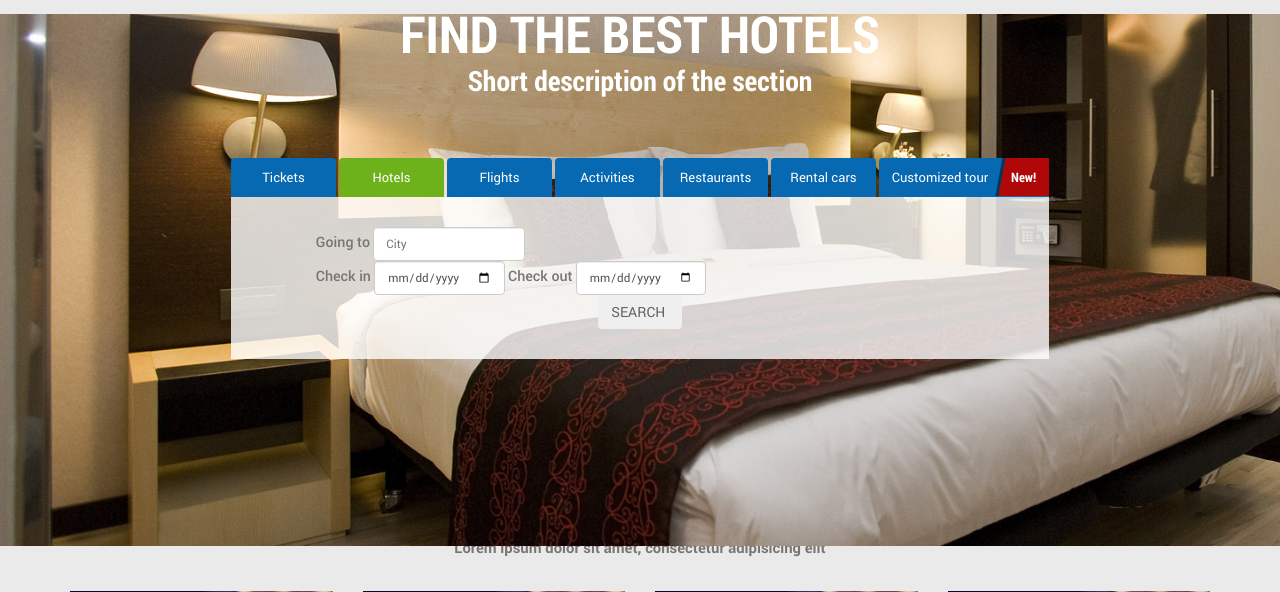
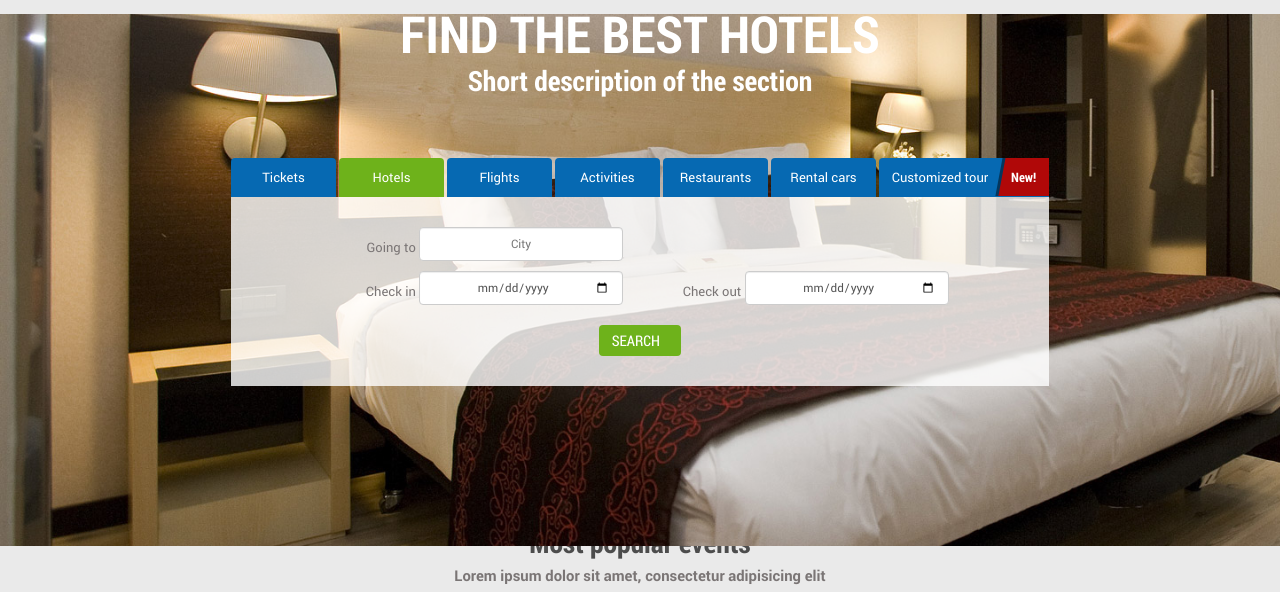
Before and after one commit to jmocana2/fanontour, a PHP site: page /00_home.html in a window 1280 px wide, after a click on "Hotels". Shown: the part 42-634 px from the top of the page. Run offline with PHP 8.4, Linux system fonts and the light colour scheme.

Commit message:
updated css

```diff
--- a/css/main.css
+++ b/css/main.css
@@ -196,6 +212,9 @@ ul {
 .fanontour-icon-sport:before {
   content: "\e603";
 }
+.fanontour-icon-search:before {
+  content: "\e604";
+}
 .no-margin {
   margin: 0 !important;
 }
@@ -325,7 +344,7 @@ a:hover {
   text-decoration: none;
 }
 label {
-  font: normal 1.1em/1.1em 'robotomedium', 'robotoregular', 'sans-serif';
+  font: normal 1em/1.1em 'robotoregular', 'Arial', 'sans-serif';
   color: #7a7575;
 }
 input.form-control,
@@ -588,6 +680,28 @@ textarea.form-control {
 .btn-primary:hover {
   background-color: #6eb21b;
   border-color: #6eb21b;
+}
+.btn-search {
+  background-color: #6eb21b;
+  color: #ffffff;
+  font: normal 1.131em/1.2em 'roboto_condensedregular', 'Arial', 'sans-serif';
+  -webkit-transition: 0.7s;
+  -moz-transition: 0.7s;
+  -ms-transition: 0.7s;
+  -o-transition: 0.7s;
+  vertical-align: middle;
+}
+.btn-search:hover {
+  color: #ffffff;
+  -webkit-opacity: 0.75;
+  -moz-opacity: 0.75;
+  opacity: 0.75;
+}
+.btn-search span {
+  font-size: .85em;
+  padding-left: 5px;
+  position: relative;
+  top: -1px;
 }
 .tab-default .nav-tabs {
   border: none;
@@ -939,6 +1053,30 @@ textarea.form-control {
   width: 100%;
   margin-left: 0;
 }
+#fanontour-search-box label {
+  width: 100px;
+  text-align: right;
+}
+#fanontour-search-box input {
+  width: 275px;
+  text-align: center;
+  margin-bottom: 10px;
+  margin-right: 15px;
+}
+#fanontour-search-box .dropdown {
+  display: inline-block;
+}
+#fanontour-search-box .form-col-1 input {
+  margin-bottom: 0;
+  margin-right: 5px;
+}
+#fanontour-search-box .form-col-2 input,
+#fanontour-search-box .form-col-2 .dropdown {
+  width: 204px;
+}
+#fanontour-search-box .form-col-2 .btn-search {
+  margin-top: 10px;
+}
 .fanontour-mod {
   padding: 30px 0;
 }
```
Also changed, not shown: other parts of css/main.css (+90 -1 lines).
